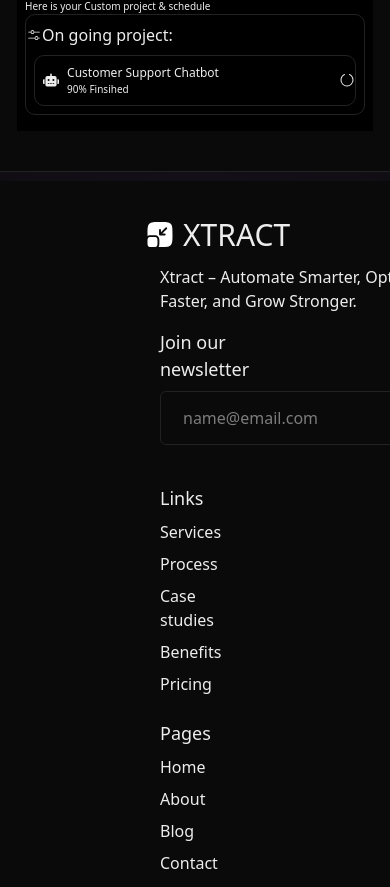
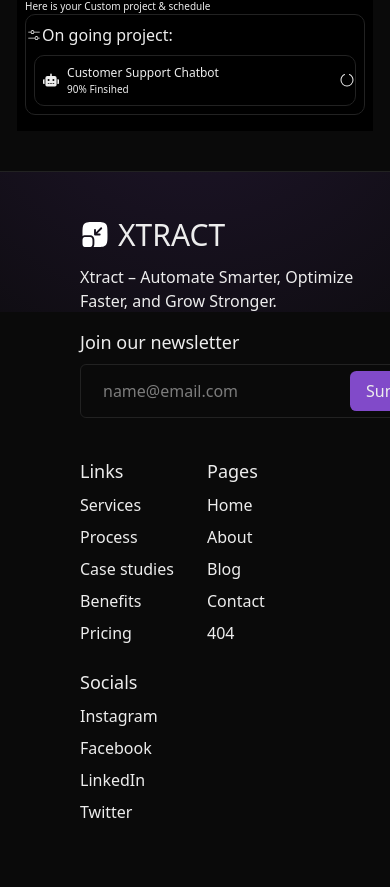
Before and after one commit to ToqaUsama136/xtractapp, a Next.js app: page / in a window 390 px wide. Shown: the part 4256-5143 px from the top of the page. Built offline with nearby package versions, Linux system fonts and the light colour scheme.

Commit message:
style: modify responsive

```diff
--- a/app/_component/layout/Footer.tsx
+++ b/app/_component/layout/Footer.tsx
@@ -8,7 +8,7 @@
       <div className="absolute -top-1/2 left-1/2 -z-10 flex -translate-x-1/2 justify-center">
         <div className="h-[575px] w-[1200px] rounded-full bg-[radial-gradient(circle,_#814AC830_0%,_rgba(0,0,0,0)_70%)]" />
       </div>
-      <div className="grid grid-cols-1 gap-10 px-40 py-[40px] md:grid-cols-2">
+      <div className="grid grid-cols-1 gap-10 px-20 py-[40px] md:grid-cols-2 lg:px-40">
         <div className="flex flex-col items-start">
           <div className="flex justify-center gap-2">
             <Image src="/images/logo.svg" alt="logo" width={30} height={30} />
--- a/app/_component/ui/FooterLink.tsx
+++ b/app/_component/ui/FooterLink.tsx
@@ -1,6 +1,6 @@
 export default function FooterLink() {
   return (
-    <div className="grid grid-cols-1 gap-6 sm:grid-cols-3">
+    <div className="s grid grid-cols-2 gap-6 md:grid-cols-3">
       {' '}
       <div>
         <p className="pb-2 text-[18px]">Links</p>
```
